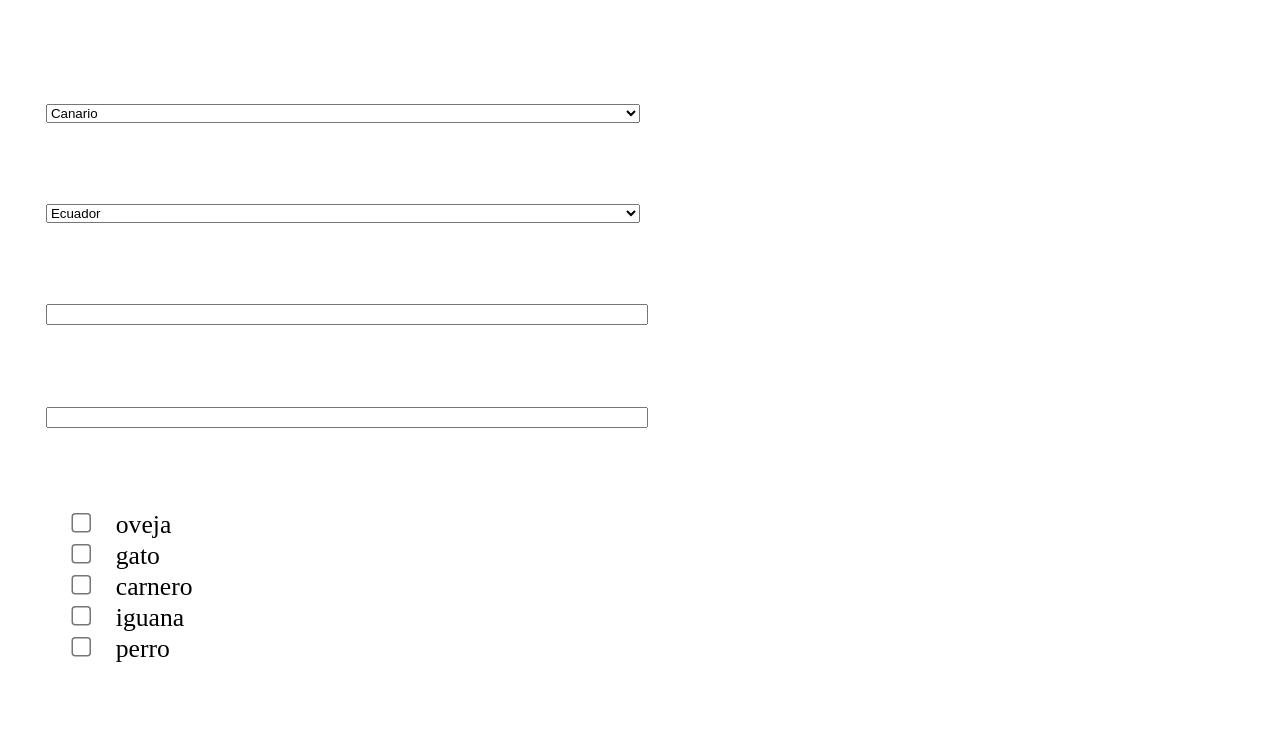
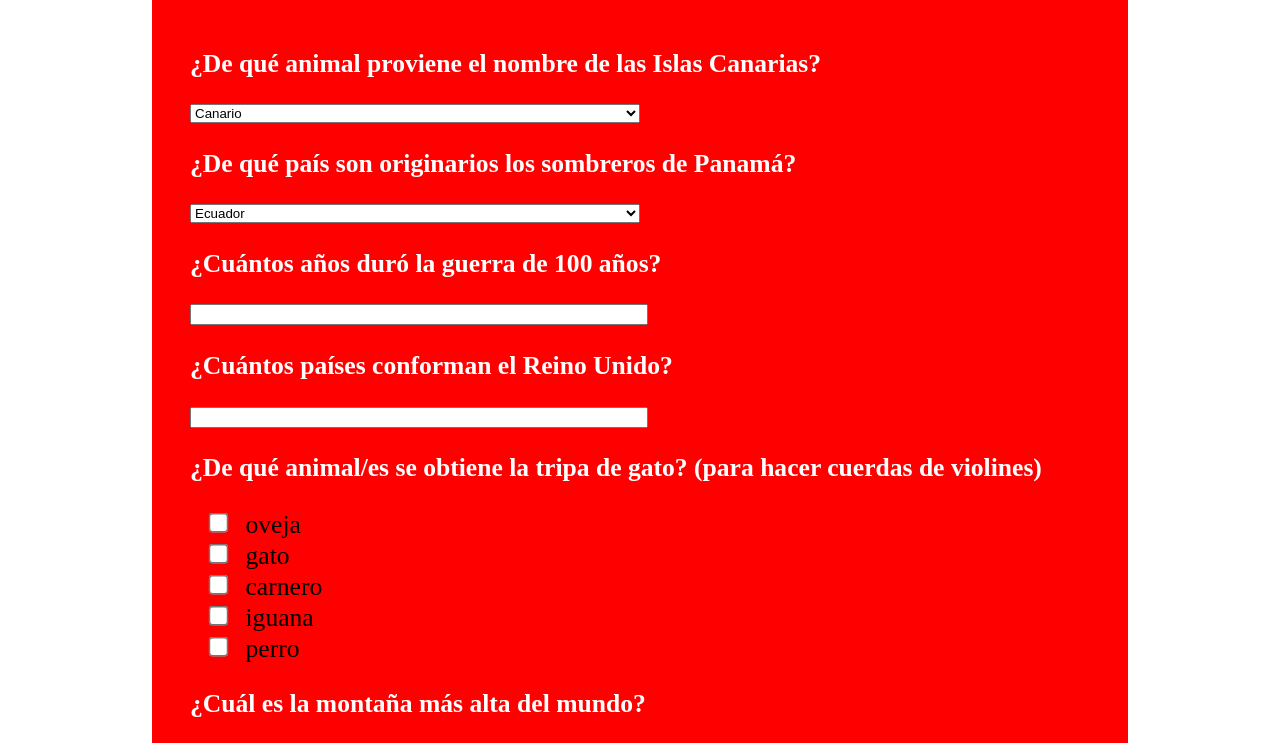
Before and after one commit to joelfast/projecte, a plain HTML site: page index.html in a window 1280 px wide. Shown: the part 82-825 px from the top of the page. Drawn offline with Linux system fonts and the light colour scheme.

Commit message:
Update d.css

```diff
--- a/css/d.css
+++ b/css/d.css
@@ -1,3 +1,8 @@
+#myform {
+	width:900px;
+ margin: 0 auto 0 auto;
+ background-color: red;
+}
 
 label {
     font-family: Nimbus sans L;
```
